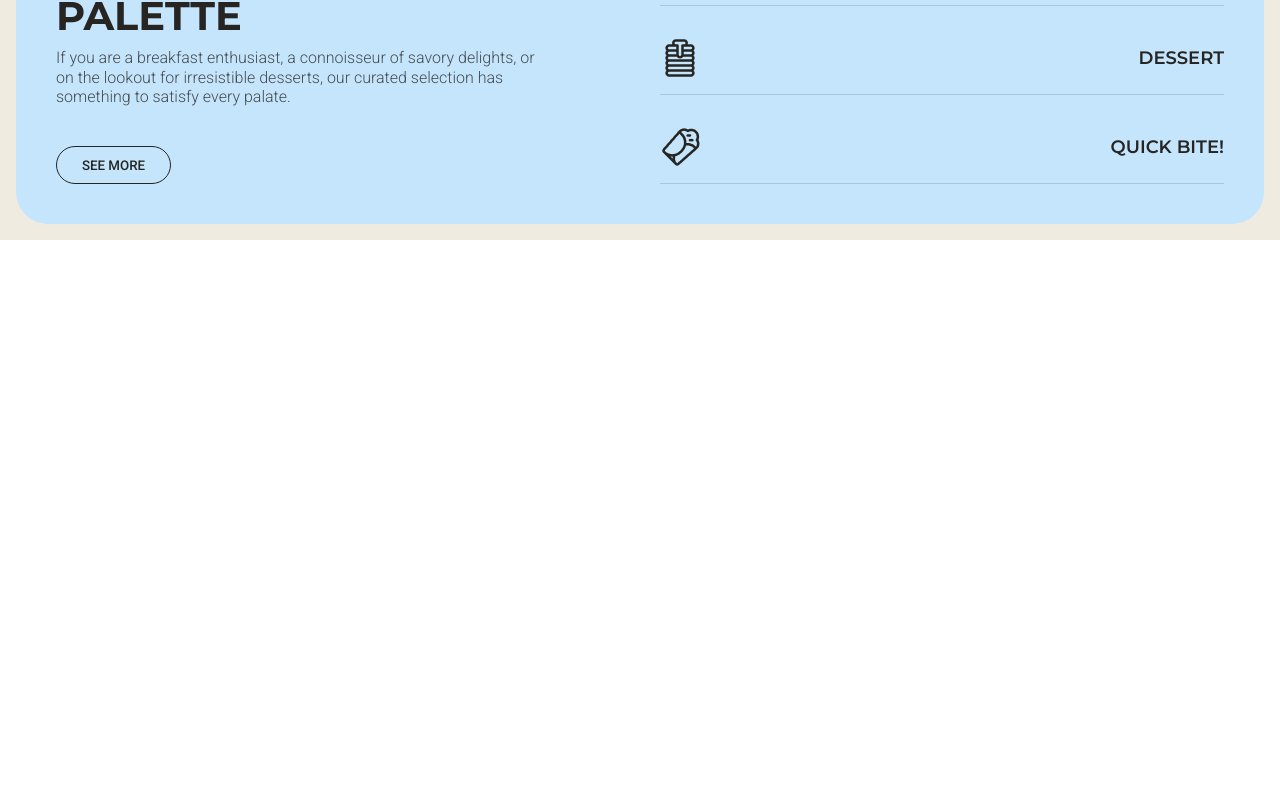
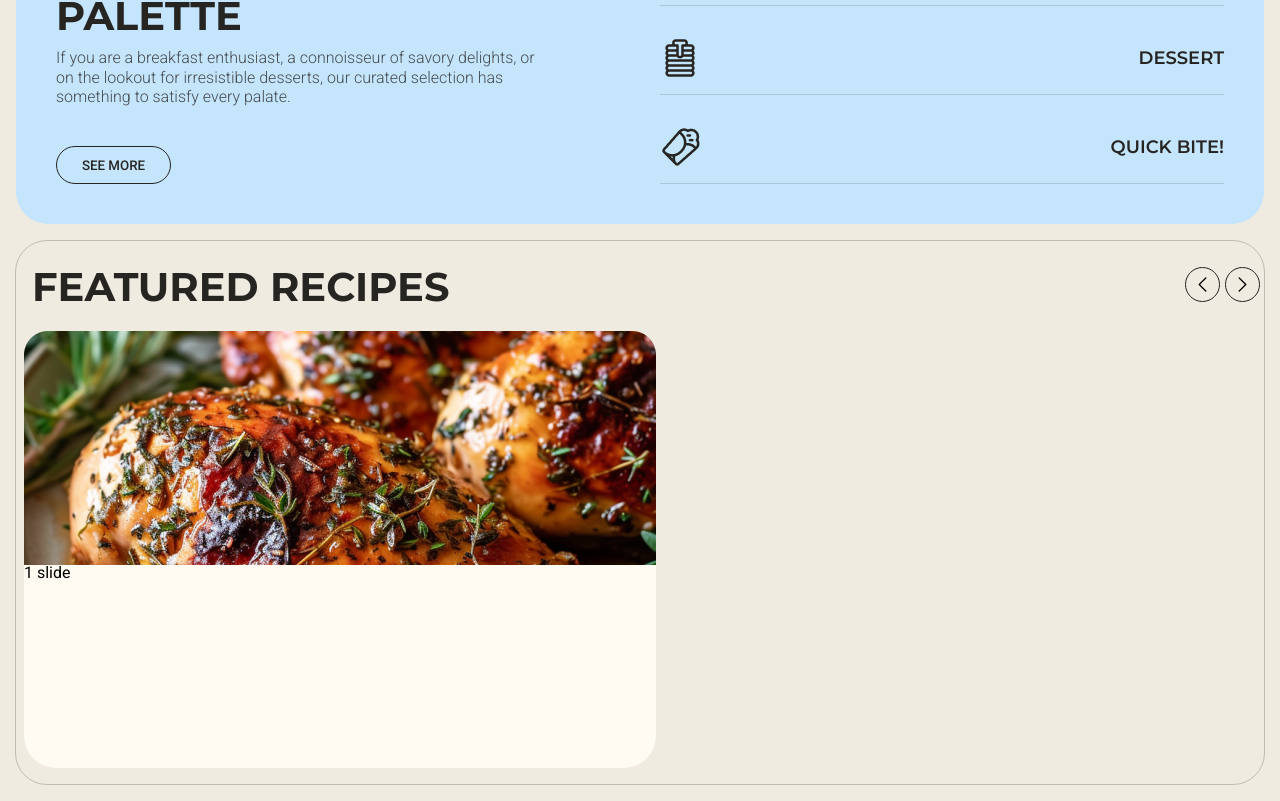
Before and after one commit to donerducktales/cooks_delight, a Next.js app: page / in a window 1280 px wide. Shown: the part 982-1783 px from the top of the page. Before the commit the page ends 1222 px from the top, so only its background shows below. Built offline with nearby package versions, Linux system fonts and the light colour scheme.

Commit message:
частково зроблено featured section, але треба доробити саму карусель, адаптувати під моб.пристрої, та загалом відлизати до ідеалу

```diff
--- /dev/null
+++ b/app/components/FeaturedSection/FeaturedSection.tsx
@@ -0,0 +1,114 @@
+'use client'
+
+import styled from "styled-components";
+import scssvariables from '@/app/styles/_variables.module.scss';
+import useEmblaCarousel from "embla-carousel-react";
+import { useEffect, useCallback } from "react";
+import Image from "next/image";
+import styles from '@/app/components/FeaturedSection/featured-section.module.scss';
+import { ChevronLeftIcon } from "@heroicons/react/24/solid";
+import { ChevronRightIcon } from "@heroicons/react/24/solid";
+import { montserrat } from "@/app/assets/fonts";
+
+// const FeaturedSectionStyled = styled.section`
+//    display: flex;
+//    justify-content: center;
+//    align-items: center;
+//    width: 100%;
+//    border: 1px solid ${scssvariables.dark}24;
+//    border-radius: 32px;
+//    height: 576px;
+//    margin-bottom: 16px;
+
+//    .featuredSectionContainer {
+//       display: flex;
+//       justify-content: center
+//       align-items: center;
+//    }
+
+//    .embla {
+//       height: 517px;
+//    }
+
+//    .carouselNavigation {
+//       display: flex;
+//       justify-content: space-between;
+//    }
+
+//    .recipeCard {
+//       max-width: 632px;
+//       height: 437px;
+//       background-color: ${scssvariables.light};
+//       display: flex;
+//       flex-direction: column;
+//       align-items: flex-start;
+//       border-radius: 32px;
+//       margin: 8px;
+//    }
+// `
+
+export default function FeaturedSection() {
+   const [emblaRef, emblaApi] = useEmblaCarousel({ loop: false })
+
+   useEffect(() => {
+      if (emblaApi) {
+         console.log(emblaApi.slideNodes());
+      }
+   }, [emblaApi]);
+
+   const scrollPrev = useCallback(() => {
+      if (emblaApi) emblaApi.scrollPrev()
+   }, [emblaApi])
+
+   const scrollNext = useCallback(() => {
+      if (emblaApi) emblaApi.scrollNext()
+   }, [emblaApi])
+
+   return (
+      <section className={`${styles.featuredSection}`}>
+      {/* // <FeaturedSectionStyled> */}
+            <div className={`${styles.embla} embla`}>
+               <div className={`${styles.carouselNavigation} carouselNavigation`}>
+                  <h1 className={montserrat.className}>featured recipes</h1>
+                  <div className={`${styles.navigationButtons} navigationButtons`}>
+                     <button className={`embla__prev`} onClick={scrollPrev}>
+                        <ChevronLeftIcon />
+                     </button>
+                     <button className={`embla__next`} onClick={scrollNext}>
+                        <ChevronRightIcon />
+                     </button>
+                  </div>
+               </div>
+               <div className="embla__viewport" ref={emblaRef}>
+                  <div className="embla__container">
+                     <div className="embla__slide">
+                        <div className={`${styles.recipeCard} recipeCard`}>
+                           <div className={styles.recipeCardImg}>
+                              <Image
+                                 src={'/Home/FeaturedSection/chicken.png'}
+                                 alt="Savory-Herb-Infused-Chicken"
+                                 fill
+                                 priority
+                              />
+                           </div>
+                           <p>1 slide</p>
+                        </div>
+                     </div>
+                     <div className="embla__slide">
+                        <div className={`${styles.recipeCard} recipeCard`}>
+                           <Image
+                              src={'/Home/FeaturedSection/chicken.png'}
+                              alt="Savory-Herb-Infused-Chicken"
+                              width={632}
+                              height={234}
+                           />
+                           <p>2 slide</p>
+                        </div>
+                     </div>
+                  </div>
+               </div>
+            </div>
+         {/* // </FeaturedSectionStyled> */}
+      </section>
+   );
+}
--- /dev/null
+++ b/app/components/FeaturedSection/featured-section.module.scss
@@ -0,0 +1,70 @@
+@import '/app//styles/variables.module';
+
+.featuredSection {
+   display: flex;
+   justify-content: center;
+   align-items: center;
+   width: 100%;
+   border-radius: 32px;
+   border: 1px solid rgba($color: $dark, $alpha: 0.24);
+   height: 543px;
+   margin-bottom: 16px;
+}
+
+.embla {
+   height: 543px;
+   width: 100%;
+}
+
+.carouselNavigation {
+   display: flex;
+   flex-direction: row;
+   justify-content: space-between;
+   margin-bottom: 16px;
+   margin-top: 26px;
+   margin-right: 4px;
+
+   h1 {
+      font-size: 2.5rem;
+      color: $dark;
+      text-transform: uppercase;
+      margin-left: 16px;
+      font-weight: 700;
+   }
+}
+
+.navigationButtons {
+   display: flex;
+   gap: 5px;
+
+   button {
+      width: 35px;
+      height: 35px;
+      background-color: $background;
+      border-radius: 32px;
+      border: 1px solid $dark;
+      display: flex;
+      justify-content: center;
+      align-items: center;
+      cursor: pointer;
+   }
+}
+
+.recipeCard {
+   max-width: 632px;
+   height: 437px;
+   background-color: $light;
+   display: flex;
+   flex-direction: column;
+   align-items: flex-start;
+   border-radius: 32px;
+   margin: 8px;
+}
+
+.recipeCardImg {
+   position: relative;
+   max-width: 632px;
+   max-height: 234px;
+   width: 100%;
+   aspect-ratio: 70/45;
+}
--- a/app/page.tsx
+++ b/app/page.tsx
@@ -1,6 +1,7 @@
 import Image from "next/image";
 import { montserrat, roboto } from "./assets/fonts";
 import styles from "./page.module.scss";
+import FeaturedSection from "./components/FeaturedSection/FeaturedSection";
 
 export default function Home() {
    return (
@@ -87,6 +88,7 @@ export default function Home() {
                   </div>
                </div>
             </section>
+            <FeaturedSection />
          </div>
       </main>
    );
--- a/app/styles/globals.css
+++ b/app/styles/globals.css
@@ -47,3 +47,17 @@ body {
   max-width: 100vw;
   overflow-x: hidden;
 }
+
+.embla {
+   overflow: hidden;
+}
+
+.embla__container {
+   display: flex;
+}
+
+.embla__slide {
+   flex: 0 0 100%;
+   min-width: 0;
+   /* flex: 0 0 50%; */
+}
--- a/package.json
+++ b/package.json
@@ -10,6 +10,7 @@
   },
   "dependencies": {
     "@heroicons/react": "^2.1.5",
+    "embla-carousel-react": "^8.3.0",
     "next": "14.2.6",
     "react": "^18",
     "react-dom": "^18",
```
Also changed, not shown: public/Home/FeaturedSection/chicken.png (added), 1 other file (tests, documents, lock files or other folders).
